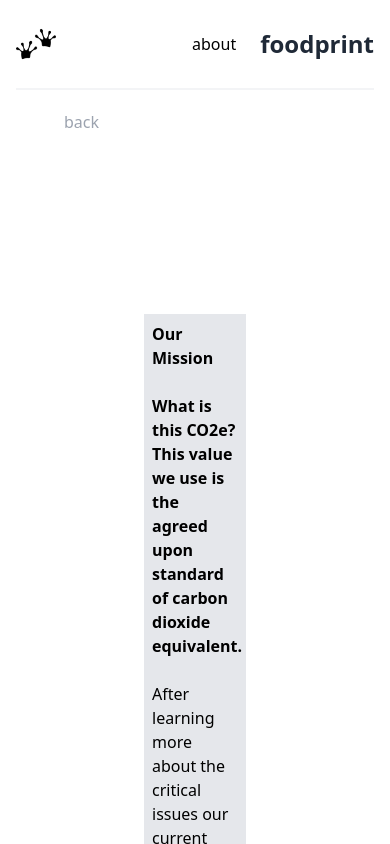
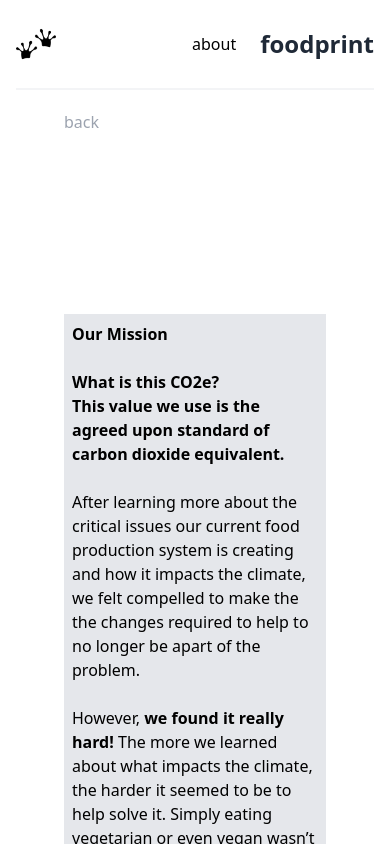
Before and after one commit to samsambutdifferent/pr230-foodprint, a Vue app: page / in a window 390 px wide. Both pictures are taken after a click on the link "here". Shown: the top 844 px of the page. Built offline with nearby package versions, Linux system fonts and the light colour scheme; no server answers; the database is empty.

Commit message:
about page mobile format

```diff
--- a/src/components/AboutPage.vue
+++ b/src/components/AboutPage.vue
@@ -1,7 +1,7 @@
 <template>
         <div class="w-full">
             <div class="grid grid-cols-1 gap-4">
-                <div class="ml-20 mr-20 mb-10 bg-gray-200 p-2">
+                <div class="md:ml-20 md:mr-20 mb-10 bg-gray-200 p-2">
                     <h2><strong>Our Mission</strong></h2>
                     <br>
                     <p><strong>What is this CO2e?</strong></p>
@@ -25,7 +25,7 @@
                     <br>
 
                 </div>
-                <div class="ml-20 mr-20 mb-10 bg-gray-200 p-2">
+                <div class="md:ml-20 md:mr-20 mb-10 bg-gray-200 p-2">
                     <h2><strong>How do we calculate CO2e?</strong></h2>
                     <br>
                     <p><strong>To reduce global food emmissions by making sustainable eating easy for everyone.</strong></p>
```
